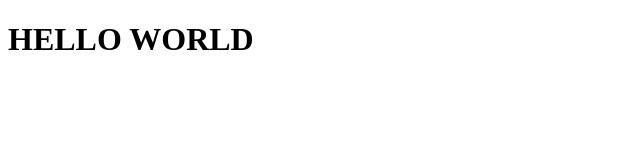
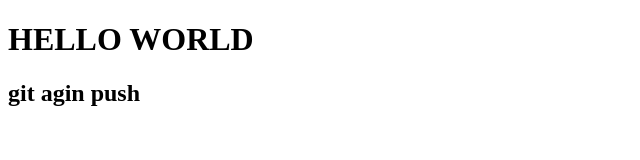
Before and after one commit to azmarifcode/reset-repo, a plain HTML site: page first.html in a window 1280 px wide. Shown: the whole page, without its empty margins (0-640 px from the left). Drawn offline with Linux system fonts and the light colour scheme.

Commit message:
agin push

```diff
--- a/first.html
+++ b/first.html
@@ -8,5 +8,6 @@
 </head>
 <body>
     <h1>HELLO WORLD</h1>
+    <h2>git agin push</h2>
 </body>
 </html>
```
